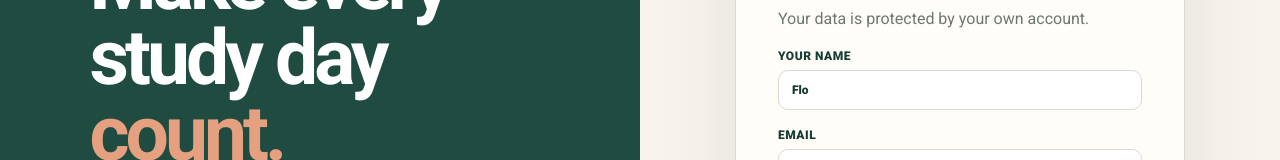
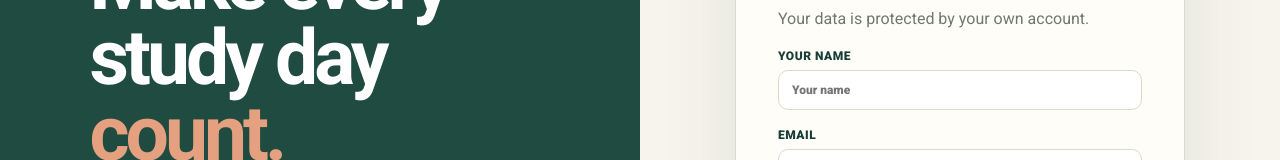
Before and after one commit to florencewmk/libris-study-tracker, a React (Vite) app: page / in a window 1280 px wide. Both pictures are taken after a click on the button "New here? Create an account". Shown: the part 247-407 px from the top of the page. Built offline with nearby package versions, Linux system fonts and the light colour scheme; no server answers.

Commit message:
Fix signup name and confirmation redirect

```diff
--- a/src/Auth.tsx
+++ b/src/Auth.tsx
@@ -7,7 +7,7 @@ const friendlyAuthError = (message: string) => /issued at future/i.test(message)
 
 export default function Auth({ initialMessage = "" }: { initialMessage?: string }) {
   const [mode, setMode] = useState<"login" | "signup">("login");
-  const [name, setName] = useState("Flo");
+  const [name, setName] = useState("");
   const [email, setEmail] = useState("");
   const [password, setPassword] = useState("");
   const [busy, setBusy] = useState(false);
@@ -16,12 +16,23 @@ export default function Auth({ initialMessage = "" }: { initialMessage?: string
   async function submit(event: FormEvent) {
     event.preventDefault();
     if (!supabase) return;
+    if (mode === "signup" && !name.trim()) {
+      setMessage("Enter your name.");
+      return;
+    }
     setBusy(true);
     setMessage("");
 
     const result = mode === "login"
       ? await supabase.auth.signInWithPassword({ email, password })
-      : await supabase.auth.signUp({ email, password, options: { data: { display_name: name.trim() || "Flo" } } });
+      : await supabase.auth.signUp({
+          email,
+          password,
+          options: {
+            data: { display_name: name.trim() },
+            emailRedirectTo: new URL(import.meta.env.BASE_URL, window.location.origin).toString(),
+          },
+        });
 
     setBusy(false);
     if (result.error) {
@@ -51,7 +62,7 @@ export default function Auth({ initialMessage = "" }: { initialMessage?: string
           <h2>{mode === "login" ? "Log in to your study space" : "Create your study space"}</h2>
           <p>Your data is protected by your own account.</p>
 
-          {mode === "signup" && <label>Your name<input value={name} onChange={(e) => setName(e.target.value)} autoComplete="name" maxLength={50} required /></label>}
+          {mode === "signup" && <label>Your name<input value={name} onChange={(e) => setName(e.target.value)} autoComplete="name" placeholder="Your name" maxLength={50} required /></label>}
           <label>Email<input type="email" value={email} onChange={(e) => setEmail(e.target.value)} autoComplete="email" required /></label>
           <label>Password<input type="password" value={password} onChange={(e) => setPassword(e.target.value)} autoComplete={mode === "login" ? "current-password" : "new-password"} minLength={8} required /></label>
 
```
